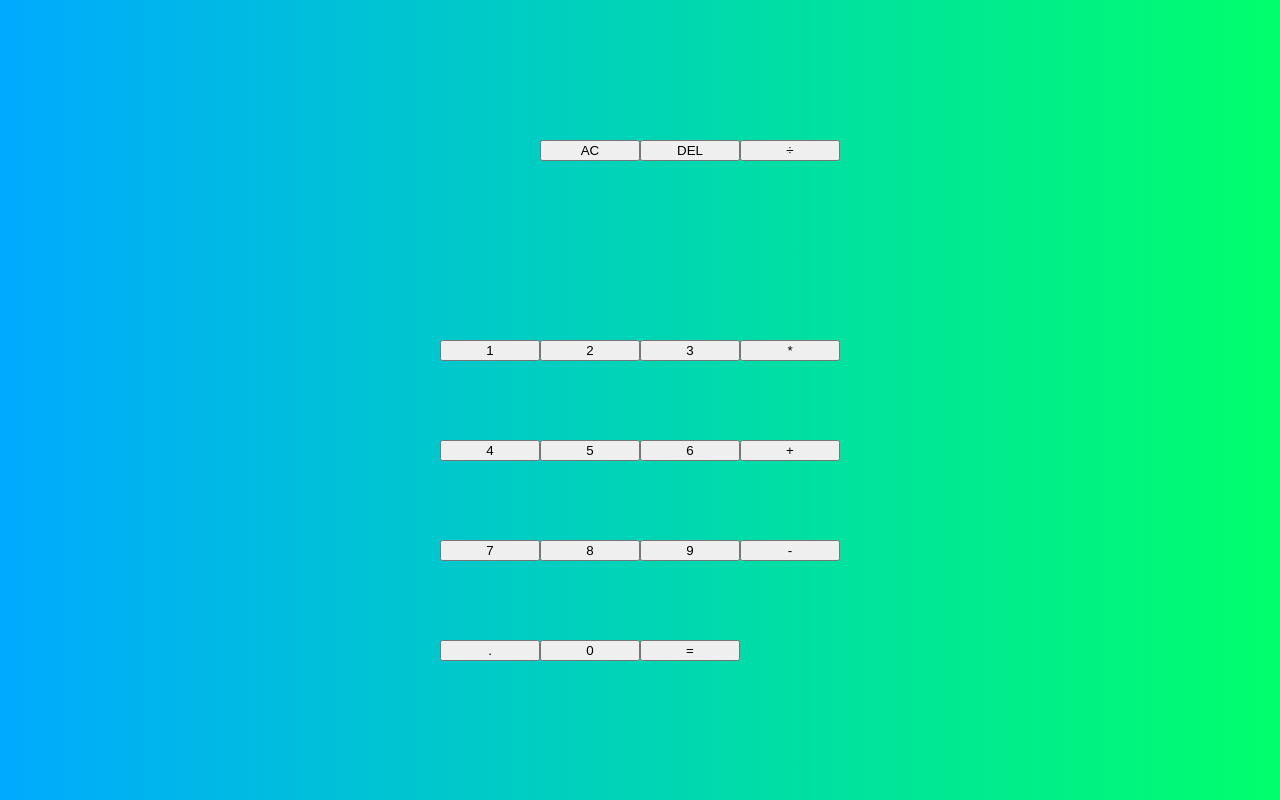
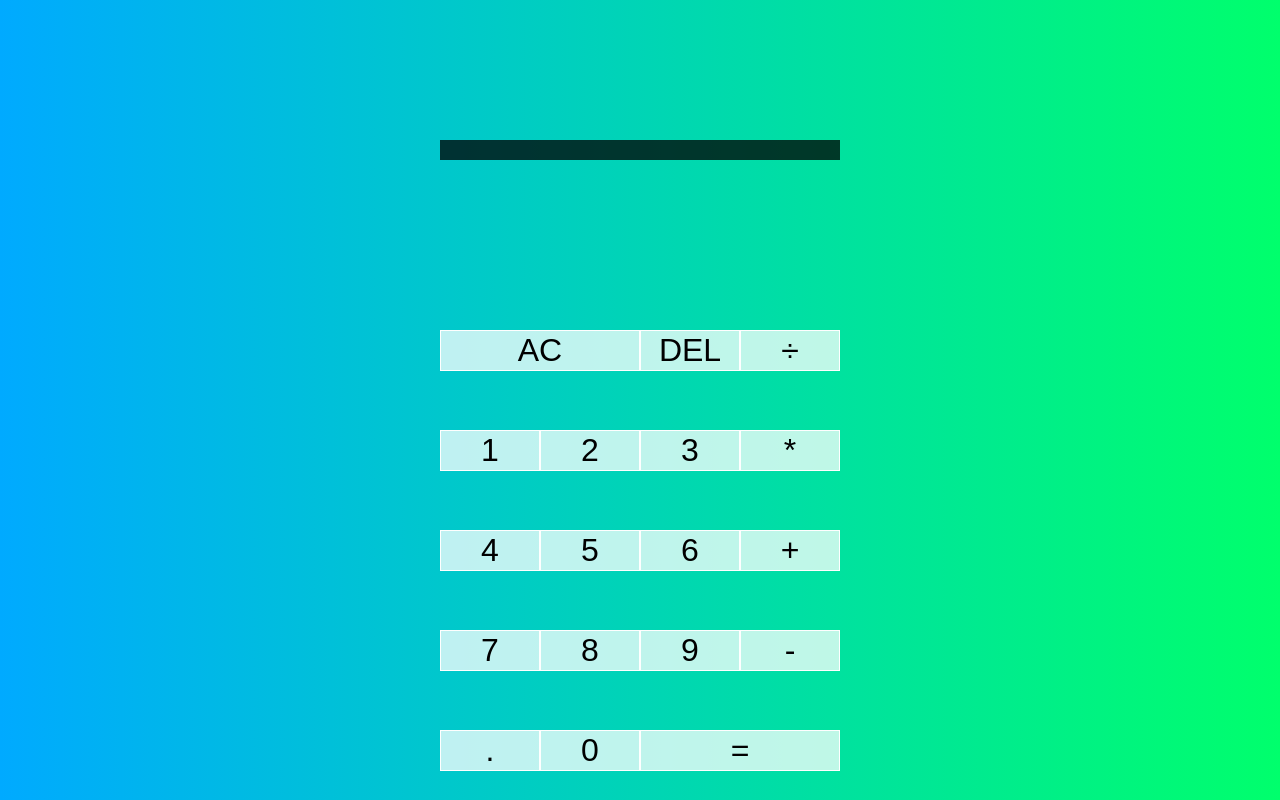
Before and after one commit to ImJustAsher/calculator, a plain HTML site: page index.html in a window 1280 px wide. Drawn offline with Linux system fonts and the light colour scheme.

Commit message:
adding the different classes

```diff
--- a/index.html
+++ b/index.html
@@ -10,27 +10,27 @@
 <body>
     <div class="calculator-grid">
         <div class="output">
-            <div class="previous-operand"></div>
-                <div class="current-operand"></div>
+            <div data-previous-operand class="previous-operand"></div>
+                <div data-current-operand class="current-operand"></div>
         </div>
-        <button class="span-two">AC</button>
-        <button>DEL</button>
-        <button>÷</button>
-        <button>1</button>
-        <button>2</button>
-        <button>3</button>
-        <button>*</button>
-        <button>4</button>
-        <button>5</button>
-        <button>6</button>
-        <button>+</button>
-        <button>7</button>
-        <button>8</button>
-        <button>9</button>
-        <button>-</button>
-        <button>.</button>
-        <button>0</button>
-        <button class="span-two">=</button>
+        <button data-all-clear class="span-two">AC</button>
+        <button data-delete>DEL</button>
+        <button data-operation>÷</button>
+        <button data-number>1</button>
+        <button data-number>2</button>
+        <button data-number>3</button>
+        <button data-operation>*</button>
+        <button data-number>4</button>
+        <button data-number>5</button>
+        <button data-number>6</button>
+        <button data-operation>+</button>
+        <button data-number>7</button>
+        <button data-number>8</button>
+        <button data-number>9</button>
+        <button data-operation>-</button>
+        <button data-number>.</button>
+        <button data-number>0</button>
+        <button data-equals class="span-two">=</button>
     </div>
 </body>
 </html>
--- a/script.js
+++ b/script.js
@@ -0,0 +1,15 @@
+class Calculator {
+	constructor(previousOperandTextElement, currentOperandTextElement) {
+		this.previousOperandTextElement = previousOperandTextElement;
+		this.currentOperandTextElement = currentOperandTextElement;
+	}
+}
+
+const numberButtons = document.querySelectorAll('[data-number]');
+const operationButtons = document.querySelectorAll('[data-operation]');
+const equalsButton = document.querySelector('[data-equals]');
+const deleteButton = document.querySelector('[data-delete]');
+const allClearButton = document.querySelector('[data-delete]');
+const previousOperandTextElement = document.querySelector('[data-all-clear]');
+const previousOperandTextElement = document.querySelector('[data-previous-operand]');
+const currentOperandTextElement = document.querySelector('[data-current-operand]');
--- a/style.css
+++ b/style.css
@@ -20,3 +20,41 @@ body {
 	grid-template-columns: repeat(4, 100px);
 	grid-template-rows: minmax(120px, auto) repeat(5, 100px);
 }
+
+.calculator-grid > button {
+	cursor: pointer;
+	font-size: 2rem;
+	border: 1px solid white;
+	outline: none;
+	background-color: rgba(255, 255, 255, .75);
+}
+
+.calculator-grid > button:hover {
+	background-color: rgba(255, 255, 255, .9);
+}
+
+.span-two {
+	grid-column: span 2;
+}
+
+.output {
+	grid-column: 1 / -1;
+	background-color: rgba(0, 0, 0, .75);
+	display: flex;
+	align-items: flex-end;
+	justify-content: space-around;
+	flex-direction: column;
+	padding: 10px;
+	word-wrap: break-word;
+	word-break: break-all;
+}
+
+.output .previous-operand {
+	color: rgba(255, 255, 255, .75);
+	font-size: 1.5rem;
+}
+
+.output .current-operand {
+	color: white;
+	font-size: 2.5rem;
+}
```
